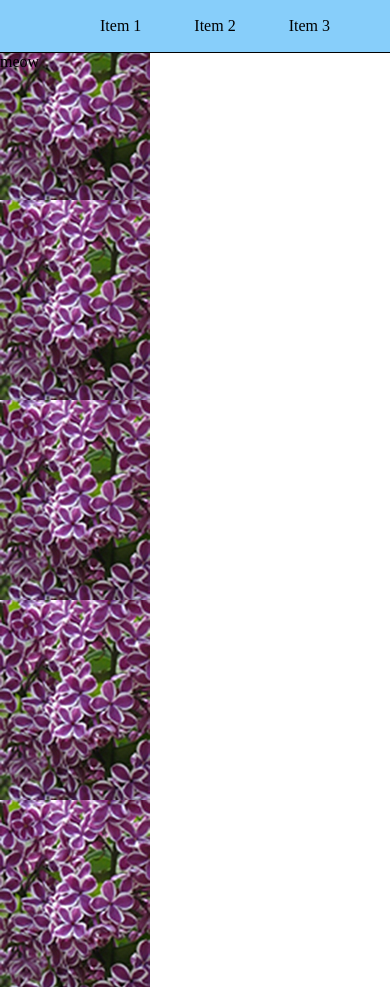
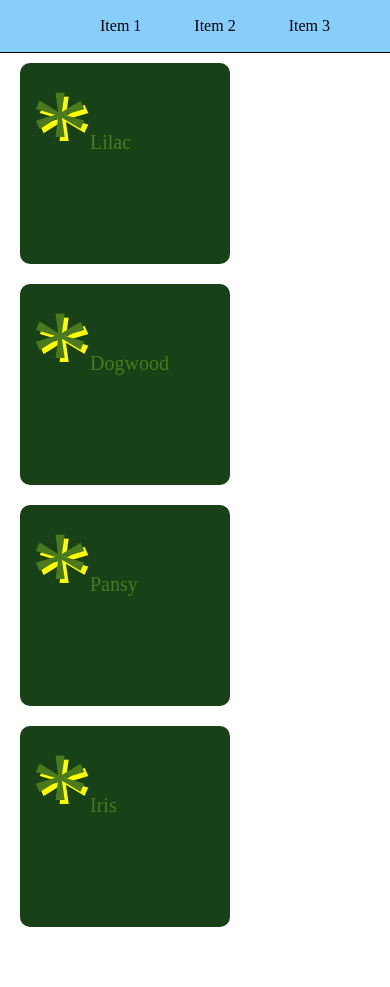
Before and after one commit to jht3250/ISTE240, a PHP site: page /html/index.html in a window 390 px wide. Run offline with PHP 8.4, Linux system fonts and the light colour scheme.

Commit message:
positioning complete

```diff
--- a/EX02/css/styles.css
+++ b/EX02/css/styles.css
@@ -1,8 +1,6 @@
 body {
     margin: 0;
     padding: 0;
-    background-image: url("../assets/images/side.jpg");
-    background-repeat: repeat-y;
 }
 
 nav {
@@ -19,3 +17,60 @@ nav ul {
     align-items: center;
     list-style-type: none;
 }
+
+.flowers {
+    display: grid;
+    grid-template-columns: 200px 200px;
+    grid-gap: 20px;
+    grid-row-gap: 20px;
+    margin-left: 170px;
+    margin-top: 10px;
+}
+
+.flower {
+    font-size: 120px;
+    color: rgb(75, 122, 30);
+    text-shadow: 4px 4px yellow;
+    background-color: rgb(24, 65, 24);
+    border-radius: 10px;
+    padding-left: 10px;
+}
+
+.flower p {
+    font-size: 20px;
+    margin-left: 40px;
+    left: 20px;
+    bottom: 90px;
+    text-shadow: none;
+    position: relative;
+}
+
+@media screen and (max-width: 600px) {
+    .flowers {
+        display: flex;
+        flex-direction: column;
+        align-items: center;
+        margin-left: 170px;
+        position: fixed;
+    }
+
+    .flower {
+        min-width: 200px;
+    }
+}
+
+@media screen and (min-width: 501px) {
+    body {
+        background-image: url("../assets/images/side.jpg");
+        background-repeat: repeat-y;
+    }
+}
+
+@media screen and (max-width: 500px) {
+    .flowers {
+        display: flex;
+        flex-direction: column;
+        align-items: center;
+        margin-left: 20px;
+    }
+}
--- a/EX02/html/index.html
+++ b/EX02/html/index.html
@@ -16,9 +16,20 @@
             </ul>
         </nav>
         <main>
-            <aside id="left">
-                meow
-            </aside>
+            <div class ="flowers">
+                <div class = "flower">
+                    *<p>Lilac</p>
+                </div>
+                <div class = "flower">
+                    *<p>Dogwood</p>
+                </div>
+                <div class = "flower">
+                    *<p>Pansy</p>
+                </div>
+                <div class = "flower">
+                    *<p>Iris</p>
+                </div>
+            </div>
         </main>
     </body>
 </html>
```
